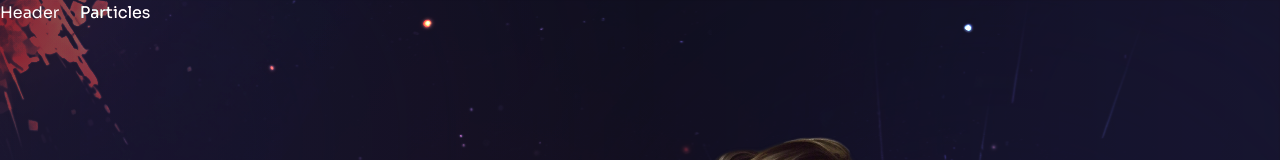
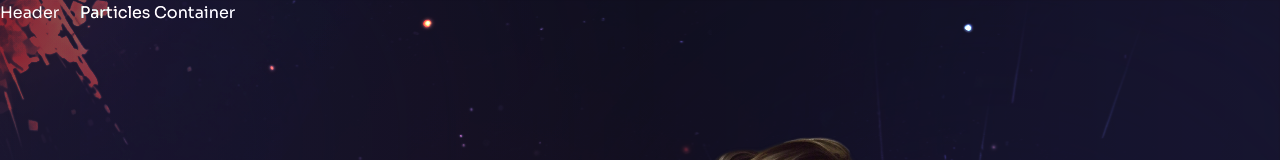
Before and after one commit to erickdc7/react-portfolio-2, a Next.js app: page / in a window 1280 px wide. Shown: the top 160 px of the page. Built offline with nearby package versions, Linux system fonts and the light colour scheme.

Commit message:
add particles container

```diff
--- a/pages/index.js
+++ b/pages/index.js
@@ -59,7 +59,7 @@ const Home = () => {
         {/* Bg Image */}
         <div className="bg-none xl:bg-explosion xl:bg-cover xl:bg-right xl:bg-no-repeat w-full h-full absolute mix-blend-color-dodge translate-z-0"></div>
         {/* Particles */}
-        <div>Particles</div>
+        <ParticlesContainer />
         {/* Avatar Img */}
         <motion.div
           variants={fadeIn('up', 0.5)}
```
